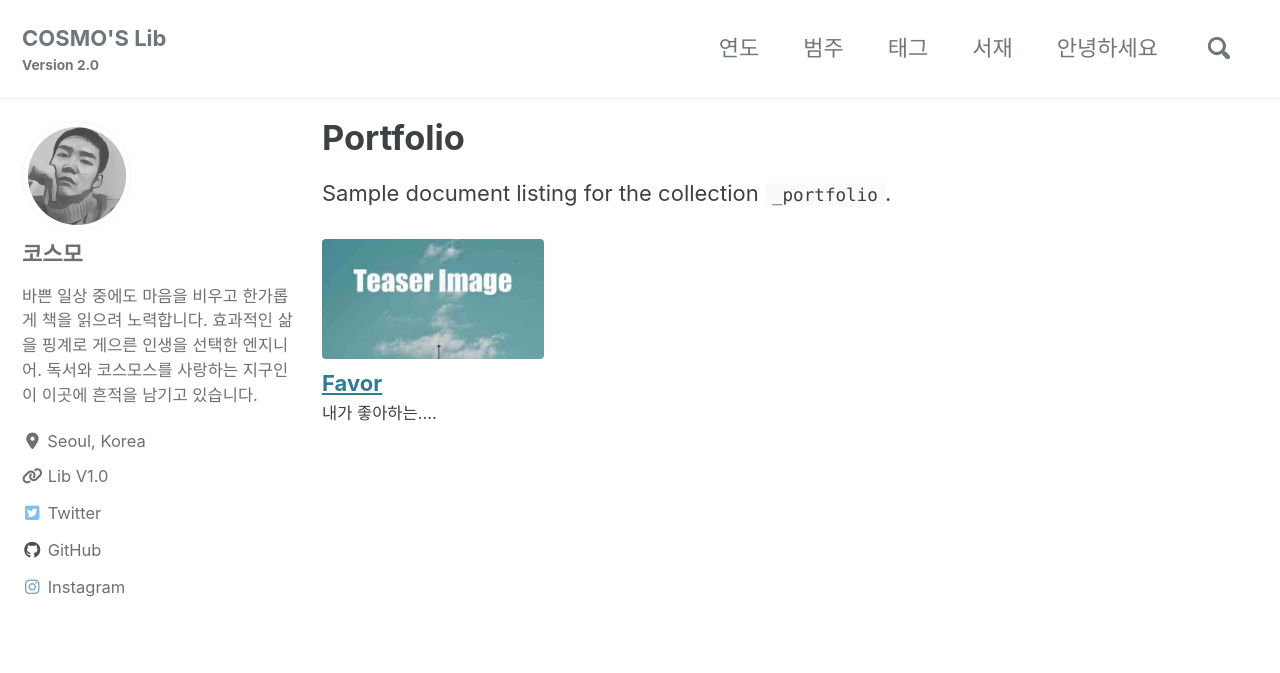
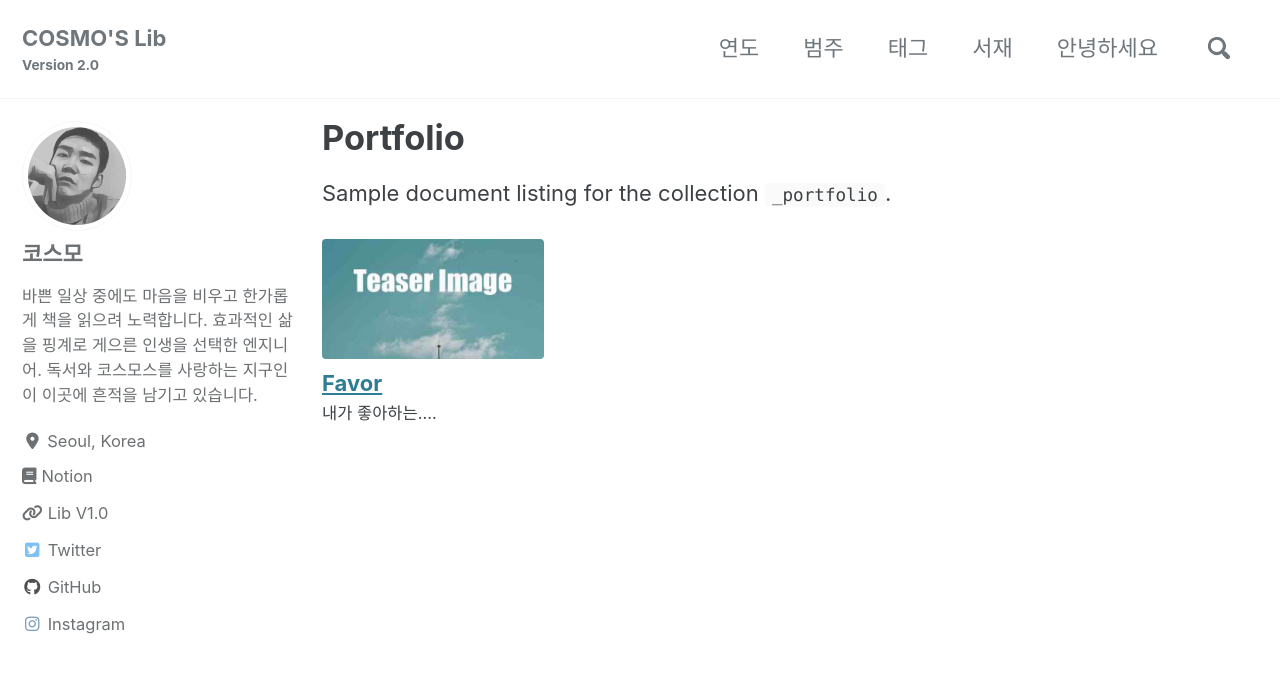
Before and after one commit to deftone2000/cosmo-s-archive, a Jekyll site: the page built from _pages/portfolio-archive.md, in a window 1280 px wide and 900 px high. Shown: the top 673 px of the window. Built offline with Jekyll 4.4.1, drawn with Linux system fonts in a browser that asks for light colours; cached includes are drawn as plain includes; nearby versions of some CDN libraries; comment, search, counter and statistics services are not loaded; a style sheet for code colours, icons or effects is not loaded.

Commit message:
no message

```diff
--- a/_config.yml
+++ b/_config.yml
@@ -98,6 +98,9 @@ author:
   bio              : "바쁜 일상 중에도 마음을 비우고 한가롭게 책을 읽으려 노력합니다. 효과적인 삶을 핑계로 게으른 인생을 선택한 엔지니어. 독서와 코스모스를 사랑하는 지구인이 이곳에 흔적을 남기고 있습니다."
   location         : "Seoul, Korea"
   links:
+    - label: "Notion"
+      icon: "fa fa-book"
+      url: "https://www.notion.so/COSMO-S-Lib-c45a9bf7d8f846669615e03102b6244a"
     - label: "Lib V1.0"
       icon: "fas fa-fw fa-link"
       url: "https://deftone2000.github.io/cosmos-lib-v01"
```
